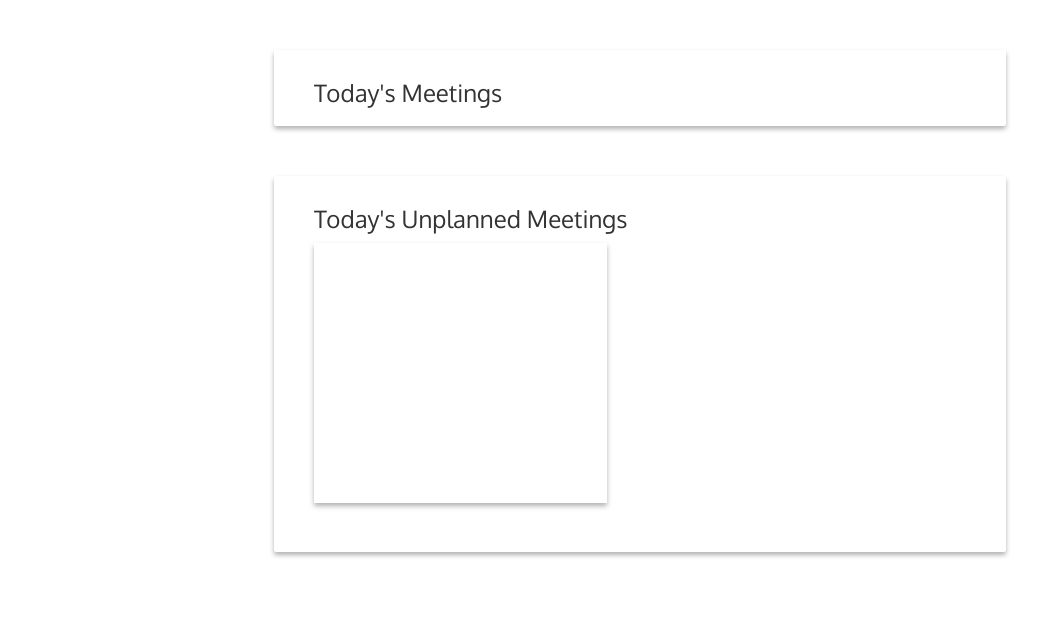
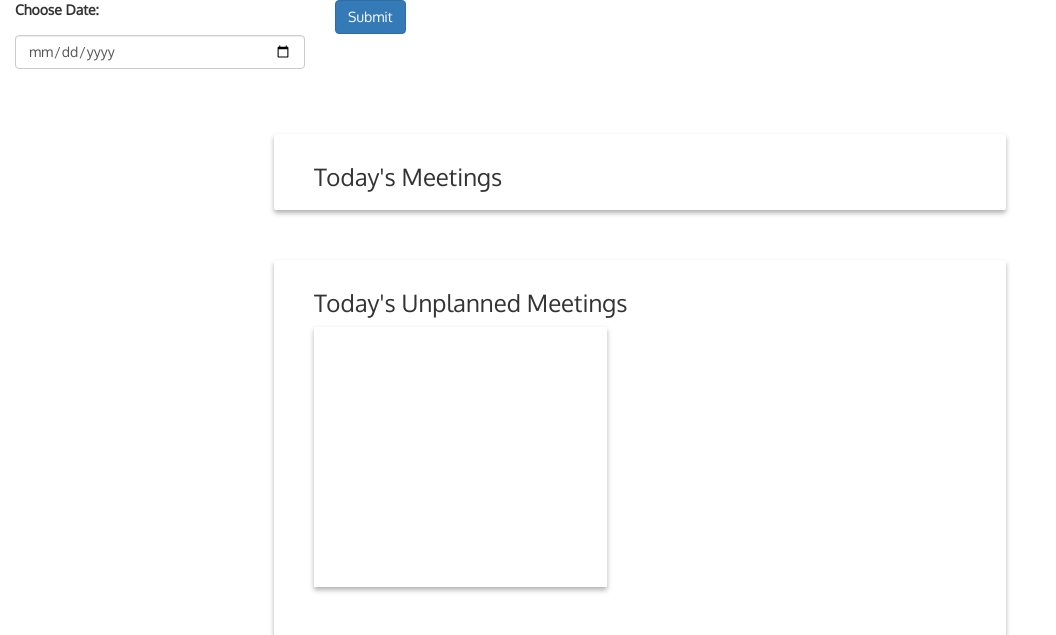
Before and after one commit to nav367/beaconProject, a Django app: template beaconProject/templates/reports.html in a window 1280 px wide. Shown: the part 64-699 px from the top of the page, without its empty margins (0-1056 px from the left). Run offline with Django 3.2, Linux system fonts and the light colour scheme; the template is opened without the code that fills it, so the values that code supplies are empty; parts of the project's set-up code (start-up, migrations or seed data) failed here and were passed over; some libraries are stand-ins or nearby versions.

Commit message:
resolved conflict

```diff
--- a/beaconProject/core/urls.py
+++ b/beaconProject/core/urls.py
@@ -1,10 +1,11 @@
 from django.conf.urls import url
 
-from .views import home, update_presence_log, get_meeting_room_status, get_meeting_reports
+from .views import home, update_presence_log, get_meeting_room_status, get_meeting_reports, get_report_home
 
 urlpatterns = [
     url(r'^home/', home),
     url(r'^update_presence_log/', update_presence_log),
     url(r'get-meeting-rooms/',get_meeting_room_status),
-    url(r'^view-reports/', get_meeting_reports),
+    url(r'^get-meetings', get_meeting_reports),
+    url(r'^view-reports/', get_report_home),
 ]
--- a/beaconProject/core/views.py
+++ b/beaconProject/core/views.py
@@ -107,6 +107,8 @@ def get_unplanned_meetings(min_time, max_time):
     return presences
 
 def get_meeting_reports(request):
+    date = request.GET.get('date')
+    print date, "dat"
     today_min = datetime.datetime.combine(datetime.date.today(), datetime.time.min)-datetime.timedelta(days=1)
     today_max = datetime.datetime.combine(datetime.date.today(), datetime.time.max)
     all_meetings = Meeting.objects.filter(start_time__range=(today_min, today_max), end_time__range=(today_min, today_max))
@@ -118,3 +120,7 @@ def get_meeting_reports(request):
                              'presence':get_timing_for_user(meeting)})
     unplanned_presences = get_unplanned_meetings(today_min,today_max)
     return render(request, "reports.html", context={'meetings':meeting_data, 'unplanned':unplanned_presences})
+
+
+def get_report_home(request):
+    return render(request, "reports.html", context={})
--- a/beaconProject/static/base.css
+++ b/beaconProject/static/base.css
@@ -1,3 +1,4 @@
+
 /*
 /* Created by Filipe Pina
  * Specific styles of signin, register, component
@@ -9,6 +10,7 @@ body, html {
     height: 100%;
     font-family: 'Oxygen', sans-serif;
 }
+@import url('http://getbootstrap.com/2.3.2/assets/css/bootstrap.css');
 
 #playground-container {
     height: 500px;
--- a/beaconProject/templates/reports.html
+++ b/beaconProject/templates/reports.html
@@ -11,6 +11,7 @@
 		<!-- Google Fonts -->
 		<link href='https://fonts.googleapis.com/css?family=Passion+One' rel='stylesheet' type='text/css'>
 		<link href='https://fonts.googleapis.com/css?family=Oxygen' rel='stylesheet' type='text/css'>
+        <link rel="stylesheet" href="https://cdnjs.cloudflare.com/ajax/libs/bootstrap-datepicker/1.4.1/css/bootstrap-datepicker3.css"/>
 
 		<title>Admin</title>
 	</head>
@@ -19,6 +20,26 @@
             <div class="row header-row">
                 <div class="header">Real Time Room Availability</div>
             </div>
+
+
+            <div class="row">
+
+                <form method="get" id="date-form">
+                    <div class='col-sm-3'>
+                  <div class="form-group"> <!-- Date input -->
+                    <label class="control-label" for="date">Choose Date:</label>
+                    <input class="form-control" id="date" name="date" placeholder="MM/DD/YYY" type="date"/>
+                  </div></div>
+                    <div class='col-sm-3'>
+                  <div class="form-group"> <!-- Submit button -->
+                    <button class="btn btn-primary " name="submit" type="submit">Submit</button>
+                  </div>
+                    </div>
+                 </form>
+            </div>
+            <div id="meeting-details"></div>
+
+
 			<div class="row main page-layout">
 				<div class="main-login main-center">
 				<h3>Today's Meetings</h3>
@@ -68,5 +89,8 @@
 
     <script src="https://ajax.googleapis.com/ajax/libs/jquery/1.12.4/jquery.min.js"></script>
     <script src="https://maxcdn.bootstrapcdn.com/bootstrap/3.3.7/js/bootstrap.min.js"></script>
+        <script type="text/javascript" src="https://cdnjs.cloudflare.com/ajax/libs/bootstrap-datepicker/1.4.1/js/bootstrap-datepicker.min.js"></script>
+    {% load static %}
+    <script src="{% static 'base.js' %}" type="javascript"></script>
 	</body>
 </html>
```
Also changed, not shown: beaconProject/static/base.js (added, +24 -0 lines).
